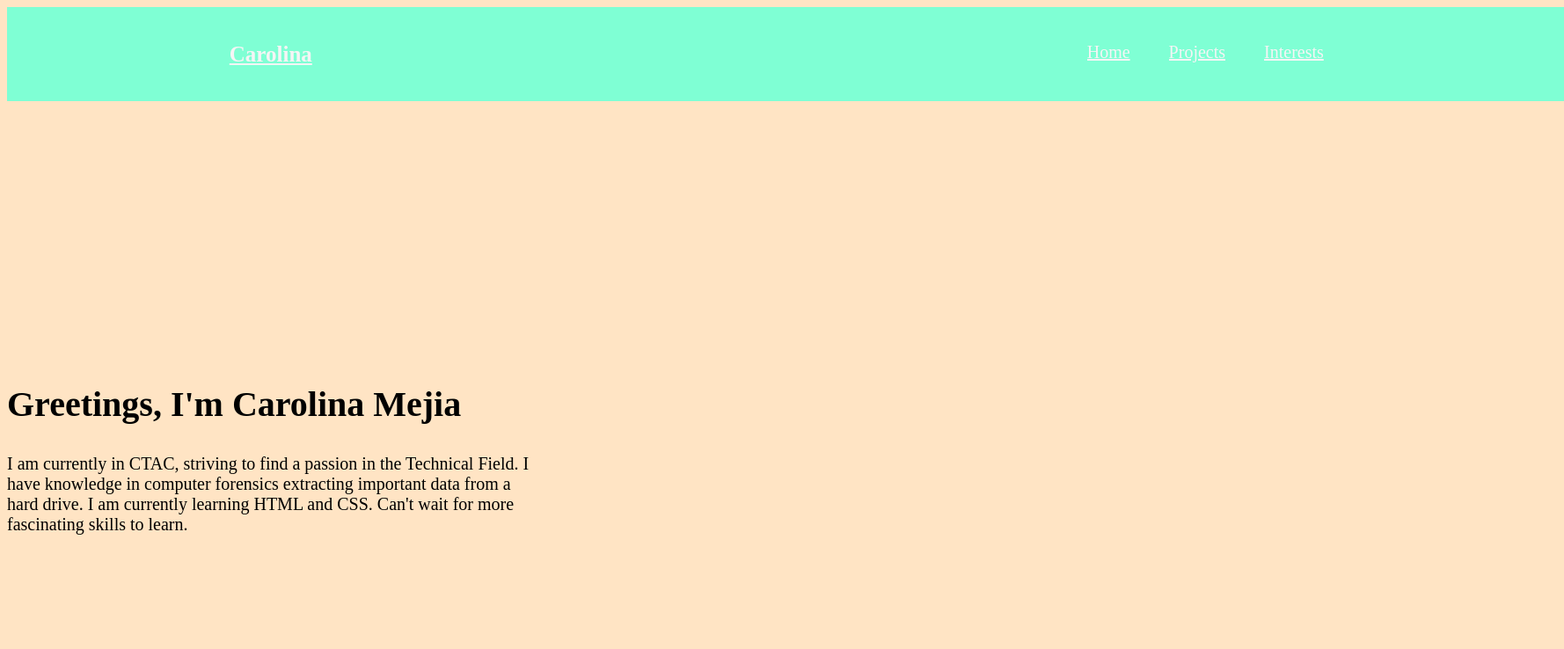
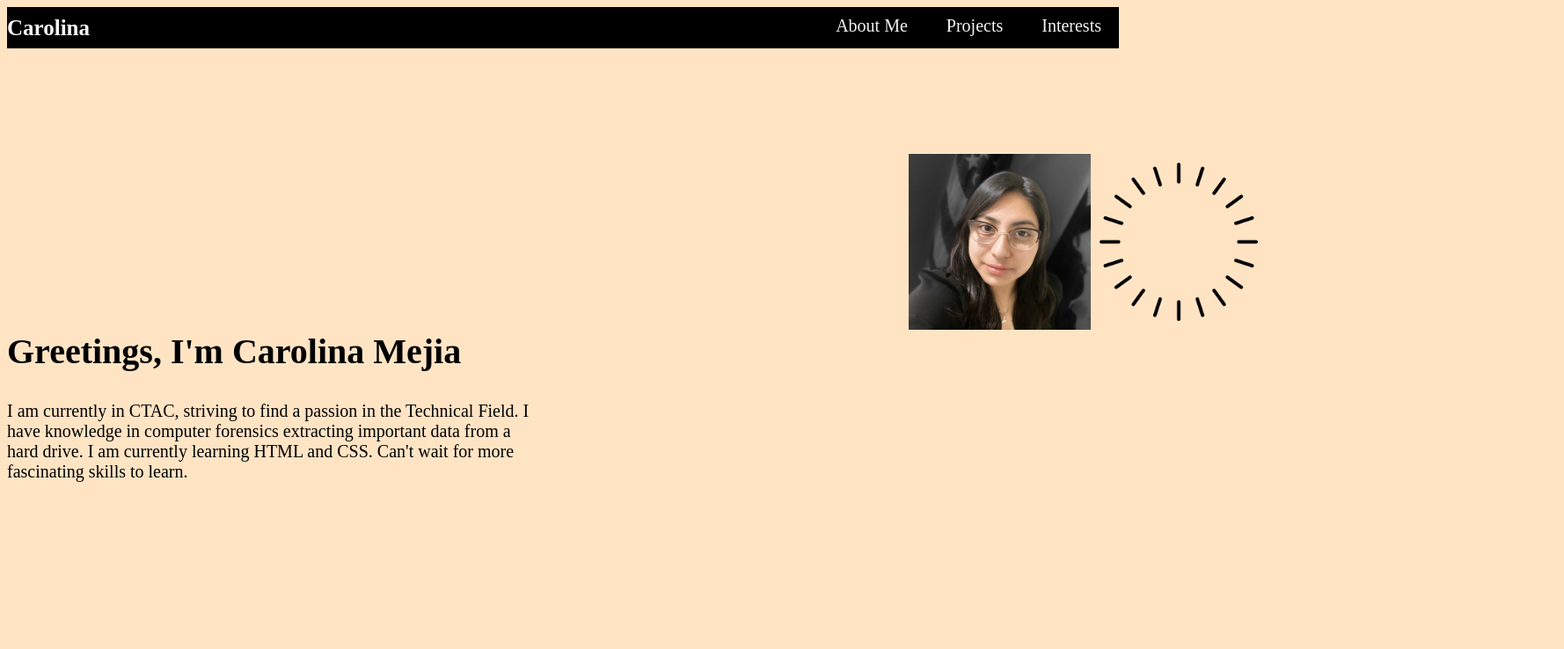
Before and after one commit to Luna9862/portfolio-prjt, a plain HTML site: page index.html in a window 1280 px wide. Shown: the whole page at 88% size, 1778 px wide, since content can reach past the window. Drawn offline with Linux system fonts and the light colour scheme.

Commit message:
added files

```diff
--- a/index.html
+++ b/index.html
@@ -12,9 +12,9 @@
         <a href="#" class="logo">Carolina</a>
 
         <nav class="navbar">
-            <a href="#">Home</a>
-            <a href="#">Projects</a>
-            <a href="#">Interests</a>
+            <a href="index.html">About Me</a>
+            <a href="projects.html">Projects</a>
+            <a href="interests.html">Interests</a>
         </nav>
     </header>
     <section class="home">
@@ -23,5 +23,9 @@
             <h3> </h3>
             <p> I am currently in CTAC, striving to find a passion in the Technical Field. I have knowledge in computer forensics extracting important data from a hard drive. I am currently learning HTML and CSS. Can't wait for more fascinating skills to learn.</p>
         </div>
+    <div class="images">
+        <img src="Carolina1.png" class="me">
+        <img src="circle.png" class="shape">
+    </div>
 </body>
 </html>
--- a/styles.css
+++ b/styles.css
@@ -2,12 +2,8 @@ body {
     background-color:bisque;
 }
 .header {
-    postion: fixed;
-    top: 0;
-    left: 0;
     width: 100%;
-    padding: 30px 20%;
-    background-color:aquamarine;
+    background-color:black;
     display: flex;
     justify-content: space-between;
     align-items: center;
@@ -18,6 +14,7 @@ body {
     color: whitesmoke;
     font-weight: 600;
     font-family: serif;
+    text-decoration: none;
 }
 .navbar a{
     font-size: 20px;
@@ -27,8 +24,8 @@ body {
     transition: .2s ease-in;
     border-bottom: 2px solid var(pink);
     overflow:hidden;
-    postion: relative;
     transition: .3s;
+    text-decoration: none;
 }
 .navbar a:hover {
     color:pink
@@ -44,8 +41,28 @@ body {
 }
 .home-content h1 {
     font-size: 40px;
-    font-weight:bolder
+    font-weight:bolder;
 }
 .home-content p {
     font-size: 20px;
 }
+.images{
+   width: 50%;
+   height:70%;
+   display: flex;
+   bottom: 0;
+   justify-content: flex-end;
+}
+.images img{
+    height:200px;
+    left: 50%;
+    bottom: 0;
+    transform: translateX(200px);
+}
+.images:hover .shape{
+    bottom:60px;
+}
+.me:hover {
+    left:45%;
+    transform: translateY(100px);
+}
```
Also changed, not shown: interests.html (+11 -1 lines), projects.html (+36 -1 lines), Carol.png (deleted), Carolina.png (deleted), Ingre_prjt.png (added).
